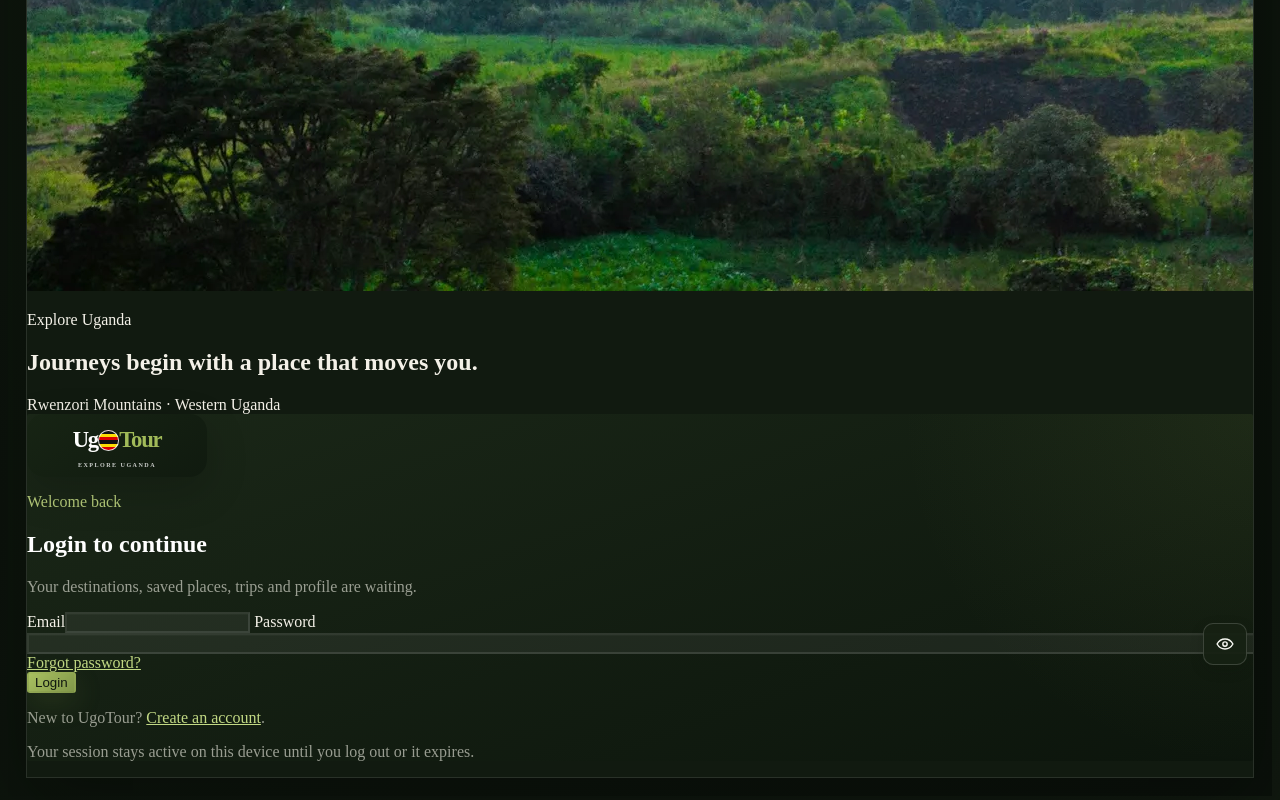
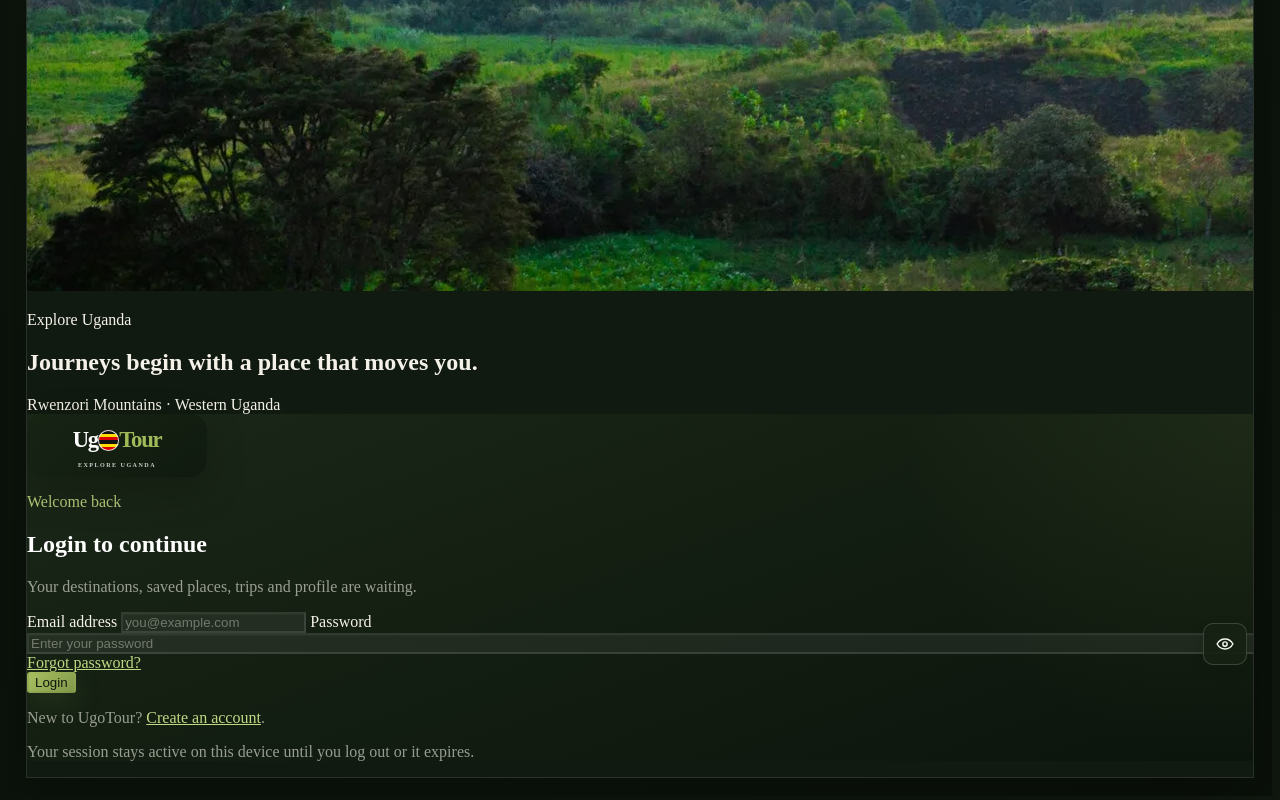
Before and after one commit to Noah-Prinzy/UgoTour, a website with bundled scripts: page frontend/pages/login.html in a window 1280 px wide. Shown: the part 1123-1923 px from the top of the page. Built offline with nearby package versions, Linux system fonts and the light colour scheme; no server answers.

Commit message:
Improve login field guidance

```diff
--- a/frontend/pages/login.html
+++ b/frontend/pages/login.html
@@ -14,6 +14,7 @@
   <link rel="stylesheet" href="../css/components.css?v=9.0.0" />
   <link rel="stylesheet" href="../css/animations.css?v=9.0.0" />
   <link rel="stylesheet" href="../css/responsive.css?v=9.0.0" />
+  <link rel="stylesheet" href="../css/phase1-25.css?v=1.25.0" />
   <title>Login | UgoTour</title>
   <meta name="robots" content="noindex,nofollow" />
 </head>
@@ -32,8 +33,14 @@
         <h2 id="login-title">Login to continue</h2>
         <p class="auth-form-copy">Your destinations, saved places, trips and profile are waiting.</p>
         <form id="login-form" class="starter-form auth-form">
-          <label>Email<input id="login-email" type="email" autocomplete="email" required /></label>
-          <label>Password<input id="login-password" type="password" autocomplete="current-password" required /></label>
+          <label for="login-email">
+            <span class="auth-field-name">Email address</span>
+            <input id="login-email" type="email" autocomplete="email" placeholder="you@example.com" required />
+          </label>
+          <label for="login-password">
+            <span class="auth-field-name">Password</span>
+            <input id="login-password" type="password" autocomplete="current-password" placeholder="Enter your password" required />
+          </label>
           <div class="auth-password-row"><a href="./forgot-password.html">Forgot password?</a></div>
           <button class="primary-button auth-submit-button" type="submit">Login</button>
           <p id="login-message" class="form-message" aria-live="polite"></p>
```
